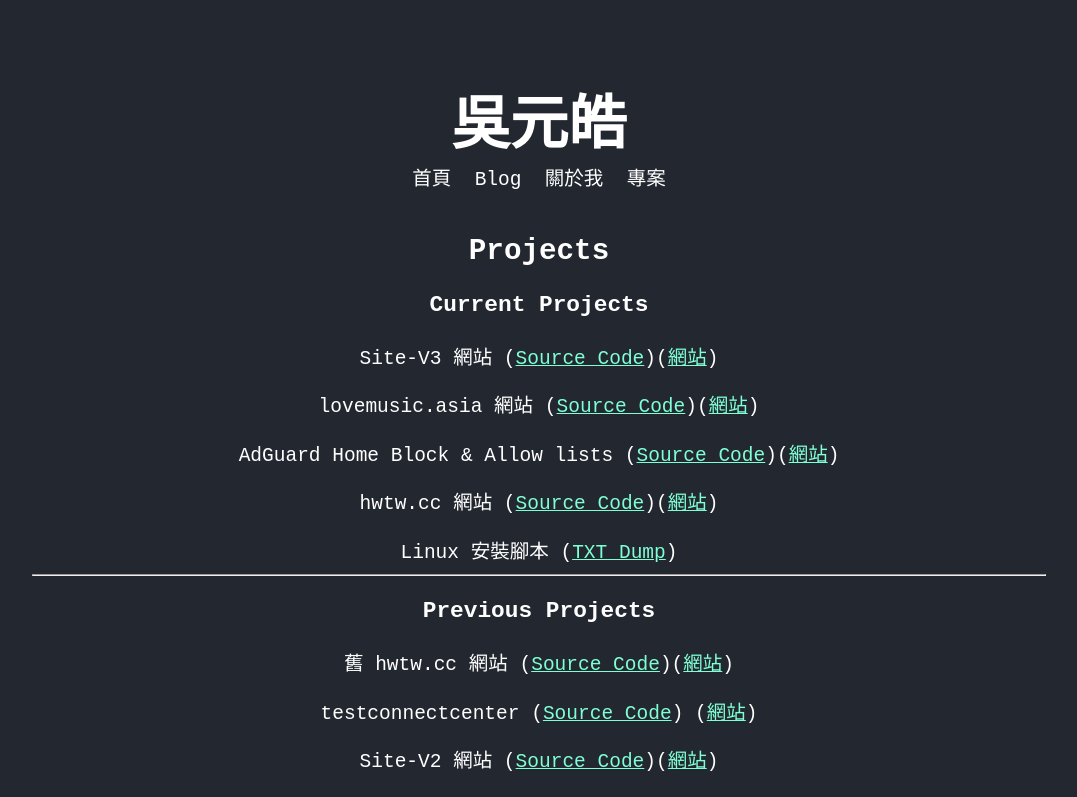
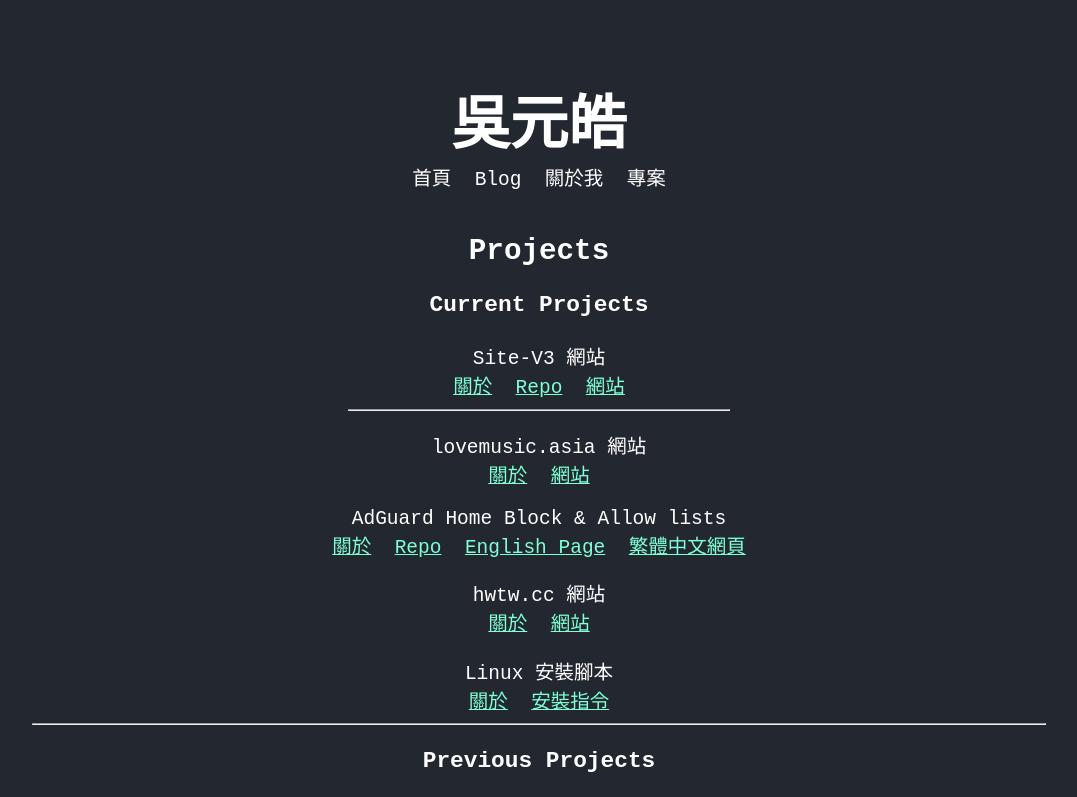
Before and after one commit to hpware/hpware-vue-v3-public, a Vue app: page /Projects in a window 1280 px wide. Shown: the top 797 px of the page, without its empty margins (101-1178 px from the left). Built offline with nearby package versions, Linux system fonts and the light colour scheme; the HTML template or start-up script is replaced by a standard one.

Commit message:
Push Staging.

```diff
--- a/src/Pages/AboutThisProject.vue
+++ b/src/Pages/AboutThisProject.vue
@@ -1,11 +1,37 @@
-<script setup>
-
+<script setup type="module">
+// Import Web pages.
+import SiteV3 from '@/components/Projects/site-v3.vue';
+import Lovemusicasiasite from '@/components/Projects/lovemusicasiasite.vue';
+import AdGuardBlockList from '@/components/Projects/AdGuardBlockList.vue';
+// Pull URL variables and set to all lowercase
+const page_content_URL = new URLSearchParams(location.search).get("page");
+let page_content = `${page_content_URL.toLowerCase()}`;
 </script>
 
 <template>
-<div id="project-display"></div>
+  <div v-if="page_content === 'lovemusicasiasite'">
+    <Lovemusicasiasite />
+  </div>
+  <div v-if="page_content === 'site-v3'">
+    <SiteV3 />
+  </div>
+  <div v-if="page_content === 'adguard-block-list'">
+    <AdGuardBlockList />
+  </div>
+
+  <div v-else>
+    <h1>404</h1>
+    <p class="text-error">網頁不存在</p>
+    <h2>你已踏入一個所人未知的地方</h2>
+  </div>
 </template>
 
 <style scoped>
-
+p.text-error {
+    font-size: 1.5em;
+    margin-bottom: 0;
+}
+body {
+  font-size: 1.0em;
+}
 </style>
--- a/src/Pages/Projects.vue
+++ b/src/Pages/Projects.vue
@@ -2,20 +2,50 @@
   <h2>Projects</h2>
   <section id="current">
     <h3>Current Projects</h3>
-    <p>Site-V3 網站 (<a style="color:aquamarine" href="https://github.com/hpware/hpware-vue-v3">Source Code</a>)(<a href="https://yuanh.xyz">網站</a>)</p>
-    <p>lovemusic.asia 網站 (<a style="color:aquamarine" href="/No-source-code">Source Code</a>)(<a href="https://www.lovemusic.asia">網站</a>)</p>
-    <p>AdGuard Home Block & Allow lists (<a style="color:aquamarine" href="https://github.com/hpware/adguard-block-list">Source Code</a>)(<a href="https://hpware.github.io/adguard-block-list/">網站</a>)</p>
-    <p>hwtw.cc 網站 (<a style="color:aquamarine" href="/No-source-code">Source Code</a>)(<a href="https://3002.hwtw.cc">網站</a>)</p>
-    <p>Linux 安裝腳本 (<a style="color:aquamarine" href="https://old.hwtw.cc/script/linux-install.txt">TXT Dump</a>)</p>
+    <p>Site-V3 網站<br>
+      <a href="/AboutThisProject?page=Site-V3">關於</a>&nbsp;
+      <a href="https://github.com/hpware/hpware-site-v3">Repo</a>&nbsp;
+      <a href="https://yuanh.xyz">網站</a></p>
+<hr class="between_projects">
+    <p>lovemusic.asia 網站<br>
+    <a href="/AboutThisProject?page=lovemusicasia">關於</a>&nbsp;
+    <a href="https://lovemusic.asia">網站</a></p>
+
+    <p>AdGuard Home Block & Allow lists<br>
+      <a href="/AboutThisProject?page=AdGuard-Block-list">關於</a>&nbsp;
+      <a href="https://github.com/hpware/AdGuard-Block-list">Repo</a>&nbsp;
+      <a href="https://hpware.github.io/adguard-block-list/">English Page</a>&nbsp;
+      <a href="https://hpware.github.io/adguard-block-list/README-zh">繁體中文網頁</a>
+    </p>
+
+    <p>hwtw.cc 網站<br>
+      <a href="/AboutThisProject?page=hwtw-cc">關於</a>&nbsp;
+      <a href="https://hwtw.cc">網站</a>
+    </p>
+
+    <p>Linux 安裝腳本<br>
+      <a href="/AboutThisProject?page=Linux安裝指令">關於</a>&nbsp;
+      <a href="https://old.hwtw.cc/script/linux-install.txt">安裝指令</a>
+    </p>
+
   </section>
   <hr>
   <section id="previous">
     <h3>Previous Projects</h3>
     <p>舊 hwtw.cc 網站 (<a style="color:aquamarine" href="/No-source-code">Source Code</a>)(<a href="https://old.hwtw.cc">網站</a>)</p>
+
     <p>testconnectcenter (<a style="color:aquamarine" href="https://github.com/hpware/testconnectcenter">Source Code</a>) (<a href="https://testconnectcenter.azurewebsites.net">網站</a>)</p>
+
     <p>Site-V2 網站 (<a style="color:aquamarine" href="https://github.com/hpware/site-v2">Source Code</a>)(<a href="https://hpware.hwtw.cc">網站</a>)</p>
+
     <p>Site-V1 (<a style="color:aquamarine" href="https://github.com/hpware/site-v1">Source Code</a>)(<a href="https://3002.hwtw.cc">網站</a>)</p>
+
   </section>
 </template>
 <script setup>
 </script>
+<style scoped>
+hr.between_projects {
+  width: 30%;
+}
+</style>
--- a/src/Pages/Test/Projects.vue
+++ /dev/null
@@ -1,26 +0,0 @@
-<template>
-  <h2>Projects</h2>
-  <section id="current">
-    <h3>Current Projects</h3>
-    <p>Site-V3 網站
-      <br>
-      <a href="/AboutThisProject?page=Site-V3">關於</a>&nbsp;
-      <a href="https://github.com/hpware/hpware-site-v3">Repo</a>&nbsp;
-      <a href="https://yuanh.xyz">網站</a></p>
-    <p>lovemusic.asia 網站<br>
-    <a href="AboutThisProject?page=lovemusicasia">關於</a></p>
-    <p>AdGuard Home Block & Allow lists (<a style="color:aquamarine" href="https://github.com/hpware/adguard-block-list">Source Code</a>)(<a href="https://hpware.github.io/adguard-block-list/">網站</a>)</p>
-    <p>hwtw.cc 網站 (<a style="color:aquamarine" href="/No-source-code">Source Code</a>)(<a href="https://3002.hwtw.cc">網站</a>)</p>
-    <p>Linux 安裝腳本 (<a style="color:aquamarine" href="https://old.hwtw.cc/script/linux-install.txt">TXT Dump</a>)</p>
-  </section>
-  <hr>
-  <section id="previous">
-    <h3>Previous Projects</h3>
-    <p>舊 hwtw.cc 網站 (<a style="color:aquamarine" href="/No-source-code">Source Code</a>)(<a href="https://old.hwtw.cc">網站</a>)</p>
-    <p>testconnectcenter (<a style="color:aquamarine" href="https://github.com/hpware/testconnectcenter">Source Code</a>) (<a href="https://testconnectcenter.azurewebsites.net">網站</a>)</p>
-    <p>Site-V2 網站 (<a style="color:aquamarine" href="https://github.com/hpware/site-v2">Source Code</a>)(<a href="https://hpware.hwtw.cc">網站</a>)</p>
-    <p>Site-V1 (<a style="color:aquamarine" href="https://github.com/hpware/site-v1">Source Code</a>)(<a href="https://3002.hwtw.cc">網站</a>)</p>
-  </section>
-</template>
-<script setup>
-</script>
--- a/src/assets/main.css
+++ b/src/assets/main.css
@@ -44,12 +44,13 @@ button {
   font-size: 1em;
   font-weight: 500;
   font-family: inherit;
-  background-color: #1a1a1a;
+  background-color: #6bd3af;
   cursor: pointer;
-  transition: border-color 0.25s;
+  transition: border-color 500ms ease-out;
 }
 button:hover {
   border-color: #646cff;
+  background-color: #4f9c82;
 }
 footer {
   text-align:center;
--- /dev/null
+++ b/src/components/Projects/AdGuardBlockList.vue
@@ -0,0 +1,25 @@
+<script setup>
+</script>
+
+<template>
+  <h3>AdGuard Block List & Allow List</h3>
+  <h4>封鎖列表</h4>
+  Line.txt<br>
+  https://raw.githubusercontent.com/hpware/adguard-block-list/main/block_list/line-ads.txt 放入 AdGuard home<br><br>
+  TW-SCAM.txt<br>
+  https://raw.githubusercontent.com/hpware/adguard-block-list/main/block_list/tw_scam.txt 放入 AdGuard home<br>
+  根據台灣政府的官方詐騙名單。<br><br>
+  360_Redirect.txt<br>
+  https://raw.githubusercontent.com/hpware/adguard-block-list/main/block_list/360_redirect.txt 放入 AdGuard home<br>
+  透過真正的 360 Redirect ，如果有更多請提出問題請求。<br><br><hr>
+  允許列表
+  Allow_Coin
+  https://raw.githubusercontent.com/hpware/adguard-block-list/main/allow_list/coin_allow.txt 放入 AdGuard home
+  Allow Taiwanese Hanlin Services
+  https://raw.githubusercontent.com/hpware/adguard-block-list/main/allow_list/hanlin_unblock.txt 放入 AdGuard home
+
+</template>
+
+<style scoped>
+
+</style>
--- /dev/null
+++ b/src/components/Projects/lovemusicasiasite.vue
@@ -0,0 +1,11 @@
+<script setup>
+
+</script>
+
+<template>
+  <h3>Lovemusic.asia</h3>
+</template>
+
+<style scoped>
+
+</style>
--- a/src/components/Projects/Site-V3.vue
+++ b/src/components/Projects/site-v3.vue
@@ -3,7 +3,7 @@
 </script>
 
 <template>
-<h3>S</h3>
+<h3>Site V3</h3>
 </template>
 
 <style scoped>
```
Also changed, not shown: src/Pages/Contact.vue (renamed from src/Pages/Test/Contact.vue).
